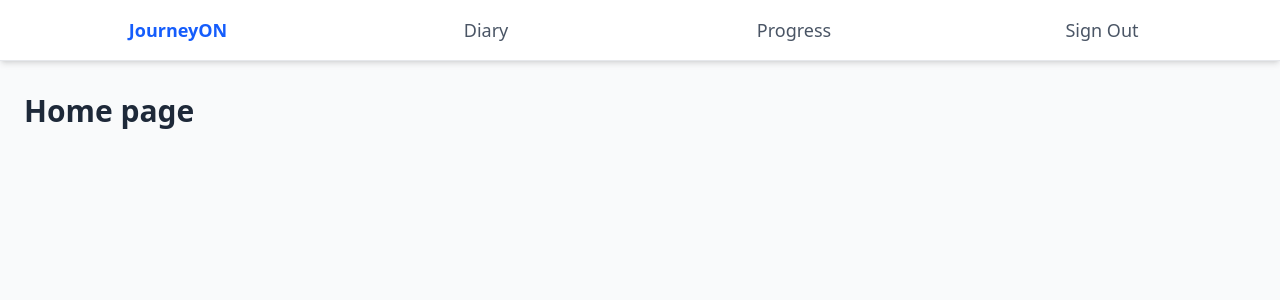
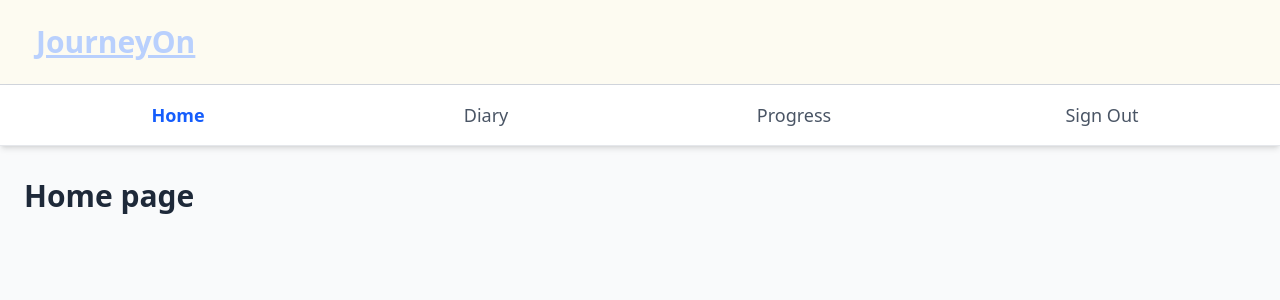
Before and after one commit to shaquillekiragu/journeyon-frontend, a React (Vite) app: page /home in a window 1280 px wide. Shown: the top 300 px of the page. Built offline with nearby package versions, Linux system fonts and the light colour scheme.

Commit message:
top page logo

```diff
--- /dev/null
+++ b/src/components/Header.tsx
@@ -0,0 +1,17 @@
+const Header = () => {
+  return (
+    <header className="w-full shadow-lg border-b border-gray-300" style={{ backgroundColor: '#fdfbf1' }}>
+      <div className="w-full px-9 py-6">
+        <div className="flex items-center w-full">
+          <div className="text-left">
+            <h1 className="text-3xl font-bold underline" style={{ color: '#b9d0fd' }}>
+              JourneyOn
+            </h1>
+          </div>
+        </div>
+      </div>
+    </header>
+  );
+};
+
+export default Header;
--- a/src/components/Navbar.tsx
+++ b/src/components/Navbar.tsx
@@ -24,7 +24,7 @@ const Navbar = () => {
                 isActive("/home") ? "font-bold text-blue-600" : "font-medium text-gray-600"
               } hover:text-blue-600 transition-colors duration-200`}
             >
-              JourneyON
+              Home
             </Link>
           </div>
 
--- a/src/pages/DiaryPage.tsx
+++ b/src/pages/DiaryPage.tsx
@@ -1,9 +1,11 @@
 import React from "react";
+import Header from "../components/Header";
 import Navbar from "../components/Navbar";
 
 export default function DiaryPage(): React.ReactElement {
   return (
     <div className="min-h-screen bg-gray-50">
+      <Header />
       <Navbar />
       <main className="container mx-auto px-6 py-8">
         <h1 className="text-3xl font-bold text-gray-800">Diary page</h1>
--- a/src/pages/Homepage.tsx
+++ b/src/pages/Homepage.tsx
@@ -1,9 +1,11 @@
 import React from "react";
+import Header from "../components/Header";
 import Navbar from "../components/Navbar";
 
 export default function Homepage(): React.ReactElement {
   return (
     <div className="min-h-screen bg-gray-50">
+      <Header />
       <Navbar />
       <main className="container mx-auto px-6 py-8">
         <h1 className="text-3xl font-bold text-gray-800">Home page</h1>
--- a/src/pages/ProgressPage.tsx
+++ b/src/pages/ProgressPage.tsx
@@ -1,9 +1,11 @@
 import React from "react";
+import Header from "../components/Header";
 import Navbar from "../components/Navbar";
 
 export default function ProgressPage(): React.ReactElement {
   return (
     <div className="min-h-screen bg-gray-50">
+      <Header />
       <Navbar />
       <main className="container mx-auto px-6 py-8">
         <h1 className="text-3xl font-bold text-gray-800">Progress page</h1>
```
